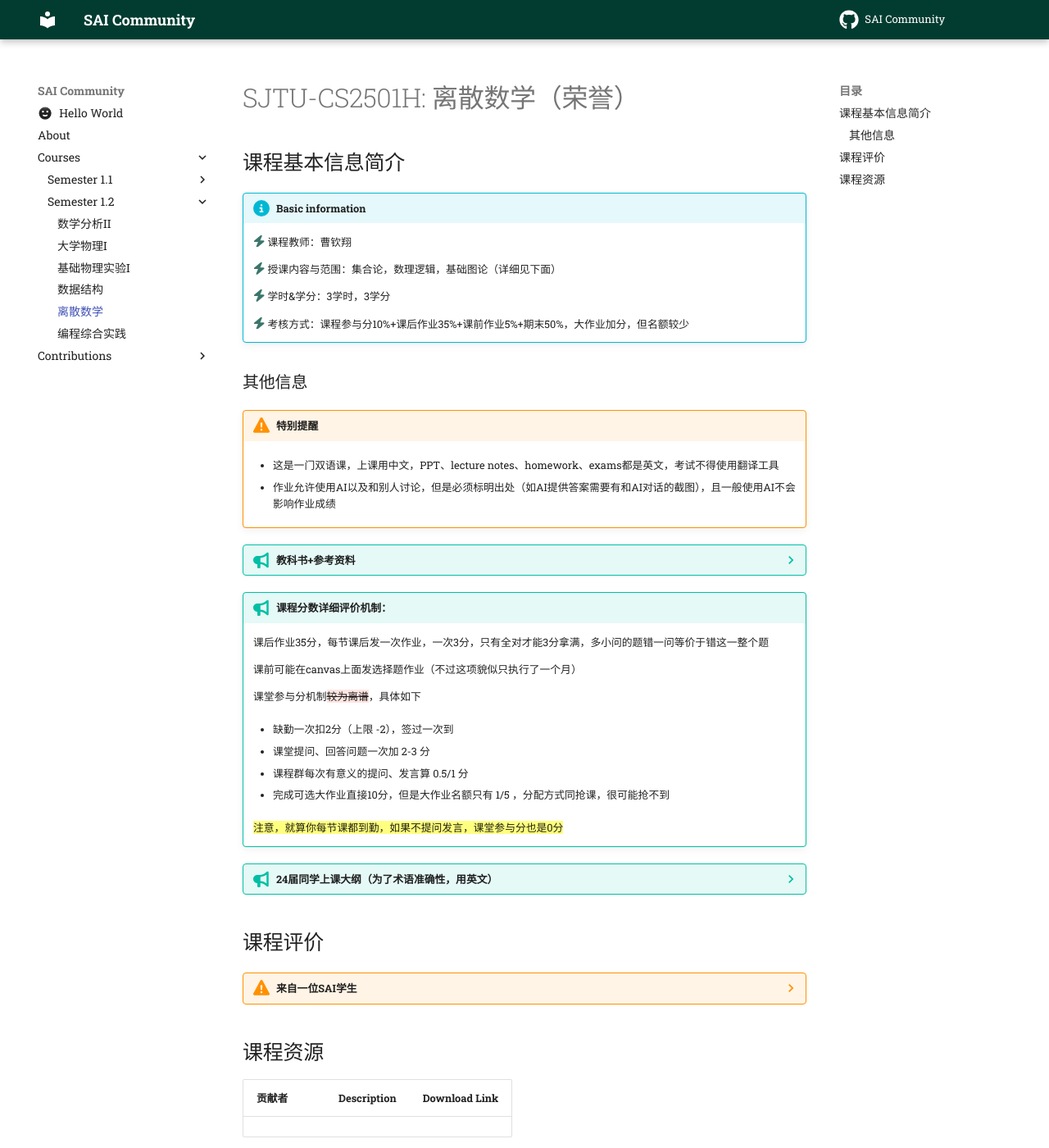
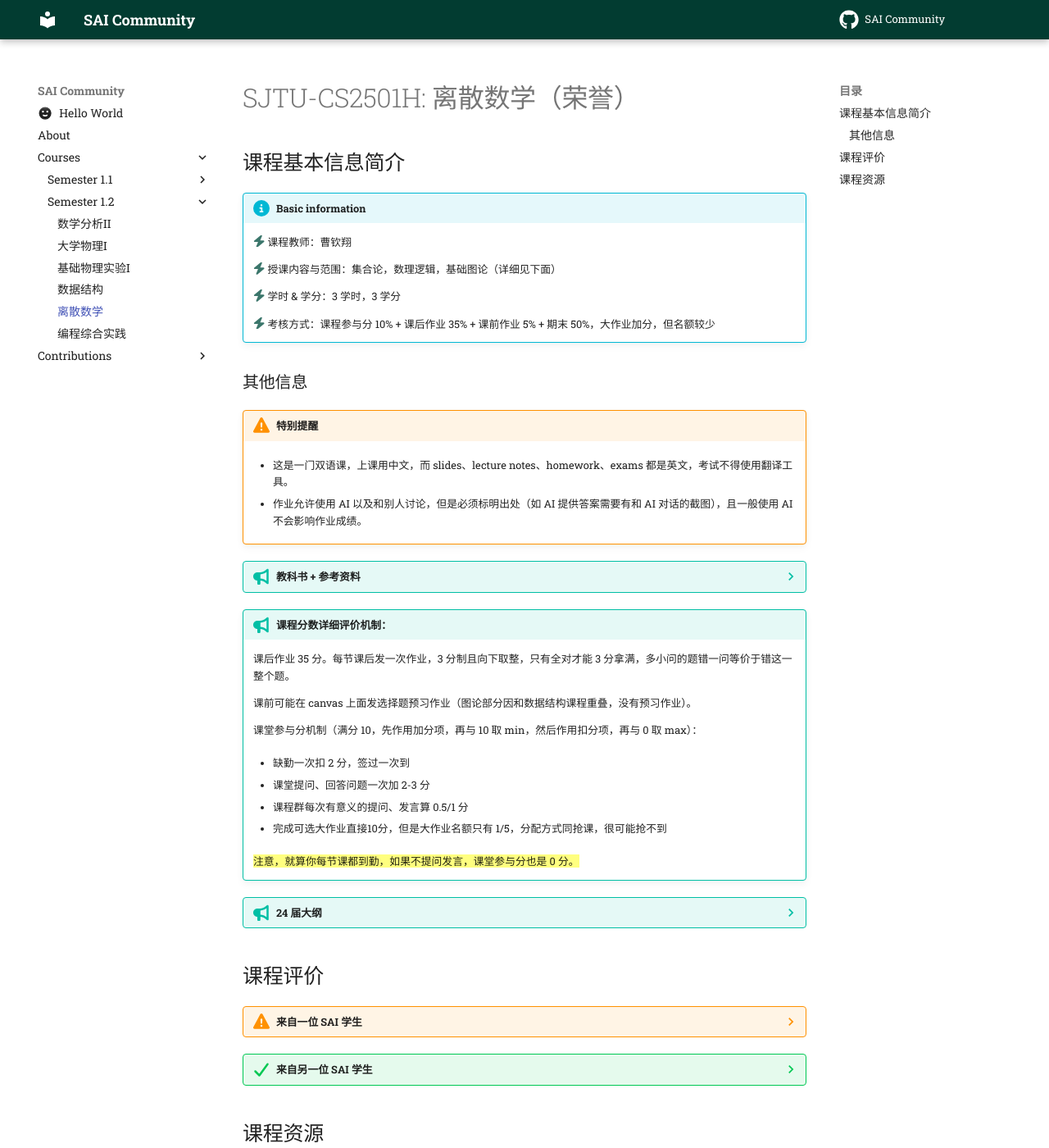
Before and after one commit to SJTU-SAI/SAI-Community, an MkDocs documentation site: the page built from docs/courses/Semester1.2/SJTU-CS2501H.md, in a window 1280 px wide and 1400 px high. Shown: the whole window at 82% size. Built offline with MkDocs 1.6.1 and Material for MkDocs 9.7.7, drawn with Linux system fonts in a browser that asks for light colours; comment, search, counter and statistics services are not loaded; some of the changed text lies outside the part shown.

Commit message:
doc: edit and add contents to discrete math course

```diff
--- a/docs/courses/Semester1.2/SJTU-CS2501H.md
+++ b/docs/courses/Semester1.2/SJTU-CS2501H.md
@@ -12,124 +12,127 @@
 
     :fontawesome-solid-bolt:{ .lightning } 授课内容与范围：集合论，数理逻辑，基础图论（详细见下面）
 
-    :fontawesome-solid-bolt:{ .lightning } 学时&学分：3学时，3学分
+    :fontawesome-solid-bolt:{ .lightning } 学时 & 学分：3 学时，3 学分
 
-    :fontawesome-solid-bolt:{ .lightning } 考核方式：课程参与分10%+课后作业35%+课前作业5%+期末50%，大作业加分，但名额较少
+    :fontawesome-solid-bolt:{ .lightning } 考核方式：课程参与分 10% + 课后作业 35% + 课前作业 5% + 期末 50%，大作业加分，但名额较少
 
 
 <!-- You are free to add some contents in it! -->
 ### 其他信息
 
 !!! warning "特别提醒"
-    - 这是一门双语课，上课用中文，PPT、lecture notes、homework、exams都是英文，考试不得使用翻译工具
+    - 这是一门双语课，上课用中文，而 slides、lecture notes、homework、exams 都是英文，考试不得使用翻译工具。
 
-    - 作业允许使用AI以及和别人讨论，但是必须标明出处（如AI提供答案需要有和AI对话的截图），且一般使用AI不会影响作业成绩
+    - 作业允许使用 AI 以及和别人讨论，但是必须标明出处（如 AI 提供答案需要有和 AI 对话的截图），且一般使用 AI 不会影响作业成绩。
 
-??? tip "教科书+参考资料"
+??? tip "教科书 + 参考资料"
 
     Kenneth H. Rosen, Discrete Mathematics and Its Applications, 8th edition [R], 教科书
 
     Elements of Set Theory, Herbert B. Enderton, Academic Press Inc., 1977, ISBN 0-12-238440-7, 教科书
 
-    Ebbinghaus, Heinz-Dieter. Mathematical Logic. Springer, 1996. 参考资料
+    Ebbinghaus, Heinz-Dieter. Mathematical Logic. Springer, 1996. 参考资料（同学 B 推荐学习数理逻辑时参考这个）
 
-    Thomas Jech. Set Theory. Springer, correct 4th printing 2006. 参考资料
+    Thomas Jech. Set Theory. Springer, correct 4th printing 2006. 参考资料（很难，无需掌握）
 
     《图论与代数结构》，戴一奇，清华大学出版社，1995, ISBN 7-302-01814-6， 参考资料
 
     Daniel Kroening, Ofer Strichman. Decision Procedures, An Algorithmic Point of View. Springer, 2008. 参考资料
 
-    《数理逻辑与集合论》，石纯一等，清华大学出版社，2000, 第二版, ISBN 7-302-04042-7，参考资料（推荐学习数理逻辑时参考这个）
+    《数理逻辑与集合论》，石纯一等，清华大学出版社，2000, 第二版, ISBN 7-302-04042-7，参考资料（同学 A 推荐学习数理逻辑时参考这个）
 
 !!! tip "课程分数详细评价机制："
 
-    课后作业35分，每节课后发一次作业，一次3分，只有全对才能3分拿满，多小问的题错一问等价于错这一整个题
+    课后作业 35 分。每节课后发一次作业，3 分制且向下取整，只有全对才能 3 分拿满，多小问的题错一问等价于错这一整个题。
 
-    课前可能在canvas上面发选择题作业（不过这项貌似只执行了一个月）
+    课前可能在 canvas 上面发选择题预习作业（图论部分因和数据结构课程重叠，没有预习作业）。
 
-    课堂参与分机制{--较为离谱--}，具体如下
+    课堂参与分机制（满分 10，先作用加分项，再与 10 取 min，然后作用扣分项，再与 0 取 max）：
 
-    - 缺勤一次扣2分（上限 -2），签过一次到
+    - 缺勤一次扣 2 分，签过一次到
 
     - 课堂提问、回答问题一次加 2-3 分
 
     - 课程群每次有意义的提问、发言算 0.5/1 分
 
-    - 完成可选大作业直接10分，但是大作业名额只有 1/5 ，分配方式同抢课，很可能抢不到
+    - 完成可选大作业直接10分，但是大作业名额只有 1/5，分配方式同抢课，很可能抢不到
 
-    {==注意，就算你每节课都到勤，如果不提问发言，课堂参与分也是0分==}
+    {==注意，就算你每节课都到勤，如果不提问发言，课堂参与分也是 0 分。==}
 
 
-??? tip "24届同学上课大纲（为了术语准确性，用英文）"
-    集合论：
+??? tip "24 届大纲"
+    (Naive, for most of the part) Set Theory:
 
-    - Sets, Operations on sets ( Power sets, Indexed union, Indexed intersection, General Union )
+    - sets, operations on sets (power sets, indexed union and intersection, general union)
 
-    - Binary Relations and their affiliated operators ( especially composition )
+    - relations, inverses and compositions, their properties
 
-    - Equivalence relations, equivalence classes and partitions
+    - equivalence relations, equivalence classes, partitions
 
-    - Transitive closures and their properties
+    - transitive closures, reflexive transitive closures
 
-    - Functions, injections, surjections and bijections
+    - functions, injections and surjections and bijections
 
-    - Cardinality, properties of equinumerosity and countability ( including function sets )
+    - equinumerosity and countability (including the sets of functions)
 
-    - Proof of Bernstein theorem and Cantor theorem
+    - Bernstein theorem, Cantor theorem
 
-    - Inductive Sets, Construction of numbers based on axiomatic set theory
+    - inductive sets, the set of natural numbers
 
-    - Russel Paradox, ZFC
+    - Russell's paradox and axiomatic set theory (ZFC)
 
-    逻辑：
+	- construction of $\mathbb Z, \mathbb Q, \mathbb R, \mathbb C$ and integer arithmetic based on axiomatic set theory
 
-    - Propositional Logic, Logic Connectives
+	- construction of (reflexive) transitive closure based on axiomatic set theory
 
-    - First Order Logic and semantic theory ( interpretation )
 
-    - Consequence Relation, Logical Equivalence and their proofs based on semantic theory
+	(Propositional and First-Order) Logic:
 
-    - Quantifiers in First Order Logic
+    - propositional logic, logical connectives
 
-    - Interpreting logic behind natural language proof
+    - first order logic, semantics of first-order logic
 
-    - Tautology, contradiction, satisfiable statements and their conversion
+    - consequence lelation, logical equivalence
 
-    - CNF, DNF and algorithms for generating CNF
+    - interpreting logic behind natural language proof
 
-    - Algorithms for solving SAT
+    - tautology, contradiction, satisfiability, their conversion
 
-    - Proof theory and inference rules
+    - CNF, DNF, algorithms for generating CNF
 
-    - Properties of Coq
+    - SAT solver algorithms (brute-force, DPLL, CDCL)
 
-    图论：
+    - proof theory and inference rules
 
-    - Concepts and classifications regarding graphs
+    - Coq basics
 
-    - Handshaking theorem
+	Graph theory:
 
-    - (Simple) paths, circuits and properties of connectivity
+	- basic concepts
 
-    - Definitions and properties of trees
+    - the handshaking theorem
 
-    - Minimum spanning tree and its proof
+    - properties of connectivity, (strongly) connected components
 
-    - Depth-first search, its properties and applications ( Tarjan algorithm for bridges )
+    - definitions and properties of trees and rooted trees
 
-    - Huffman coding and its proof
+    - minimum spanning trees, Prim's and Kruskal's algorithm
+
+    - DFS, its properties, its applications (Tarjan's algorithm for finding bridges)
+
+    - Huffman encoding
 
 
 <!-- 对课程的主观性评价请放在这里，包括对学弟学妹的建议等等 -->
 <!-- markdown 格式详见: https://squidfunk.github.io/mkdocs-material/reference/admonitions/ -->
 ## 课程评价
 
-??? warning "来自一位SAI学生"
+??? warning "来自一位 SAI 学生"
     选课评分不好，结合个人体验分析一下这门课的一些问题：
 
     1. 教学内容问题：
 
-        - 整门课明显偏数学而非偏算法，和AI专业学生的需求有些脱节
+        - 整门课明显偏数学而非偏算法，和 AI 专业学生的需求有些脱节
 
         - 数理逻辑讲的顺序有些奇怪，和清华教材完全反着，上来就讲一阶逻辑和 interpretation 很让人费解
 
@@ -141,15 +144,28 @@
 
     2. 教学评价问题：（最大痛点）
 
-        - 作业3分向下取整的评分机制让人很有挫败感，且本身作业花费时间就多，体验比较差
+        - 作业3 分向下取整的评分机制让人很有挫败感，且本身作业花费时间就多，体验比较差
 
-        - 课堂参与分非常难评，本身160人大教室听课效果就差，还强制学生在课上发言，导致很多人为了参与分提问拖慢课堂进度
+        - 课堂参与分非常难评，本身 160 人大教室听课效果就差，还强制学生在课上发言，导致很多人为了参与分提问拖慢课堂进度
 
         - 大作业刻意限制名额，学生要像抢课一样抢大作业名额，比较不公平（有一项作业我很想写却没抢到）
 
         - 考试不定项选择题过于恶心，且似乎不管漏选多选都是0分
 
         - lecture notes 太过粗略，我看 lecture notes 很难理解课程内容，且作业不发答案，设置了很多额外的困难
+
+
+
+??? success "来自另一位 SAI 学生"
+	我个人很喜欢这门课，我认为它瑕不掩瑜。是的，这门课的评价就是这么两极分化。我挽尊一些负面评价。
+
+	1. 关于授课内容。我认为曹钦翔老师讲的很清晰。数理逻辑的讲法是完全没问题的，不要用对一本教材的认知去否定其他的教材与讲法，更不要因为自己没学过一阶逻辑就认为这奇怪甚至没用。集合论与数理逻辑本就是数学大厦的根基，有时显得有些枯燥而缺乏实际的 insight，这是这两个学科的特点，我认为它们也自有其魅力所在。菜就多练。
+
+	2. 关于评分标准。是的，作业的评分标准很严格，但我认为大部分时候的评分都是公允、无可挑剔的。菜就多练。
+
+	3. 曹钦翔老师期末海底捞，给分很好。
+
+	4. Lecture Notes 有时候的确有点抽象，有时候会有抽象的英语语法和拼写错误。我认为如果你听了课，Lecture Notes 应当是能看懂的，也能够作为不错的复习资料。
 
 
 
@@ -163,4 +179,4 @@
 
 | 贡献者            |   Description        |     Download Link                  |
 | ----            |------                | ------------------------------------ |
-|||
+| 陈志杰 | 个人的作业参考答案 | [仅供参考，抄袭后果自负](https://github.com/melonTree68/discrete-mathematics-homework) |
```
